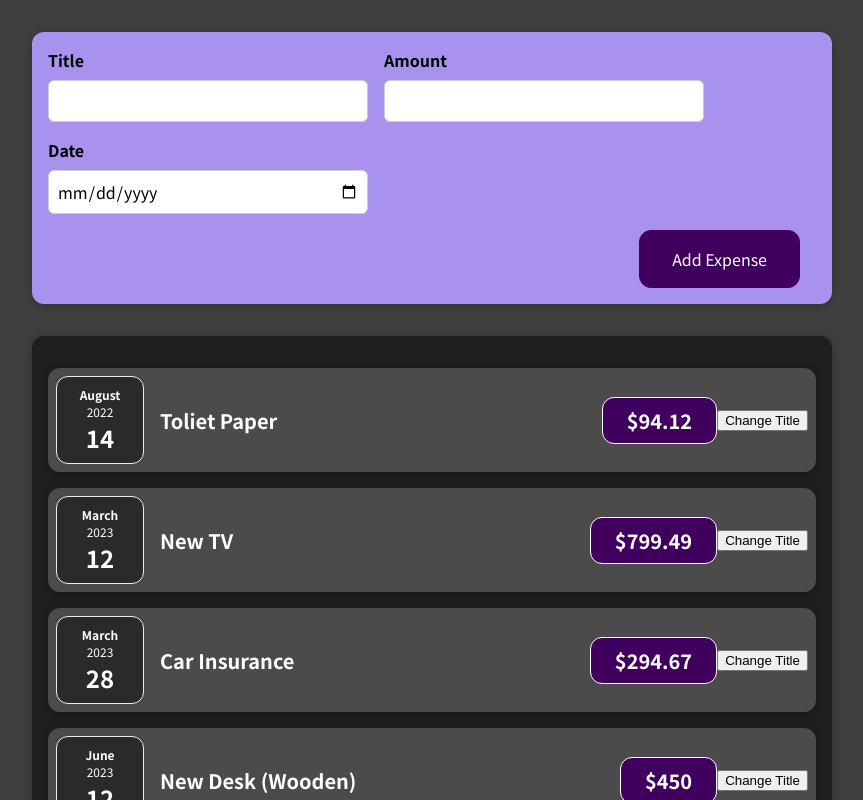
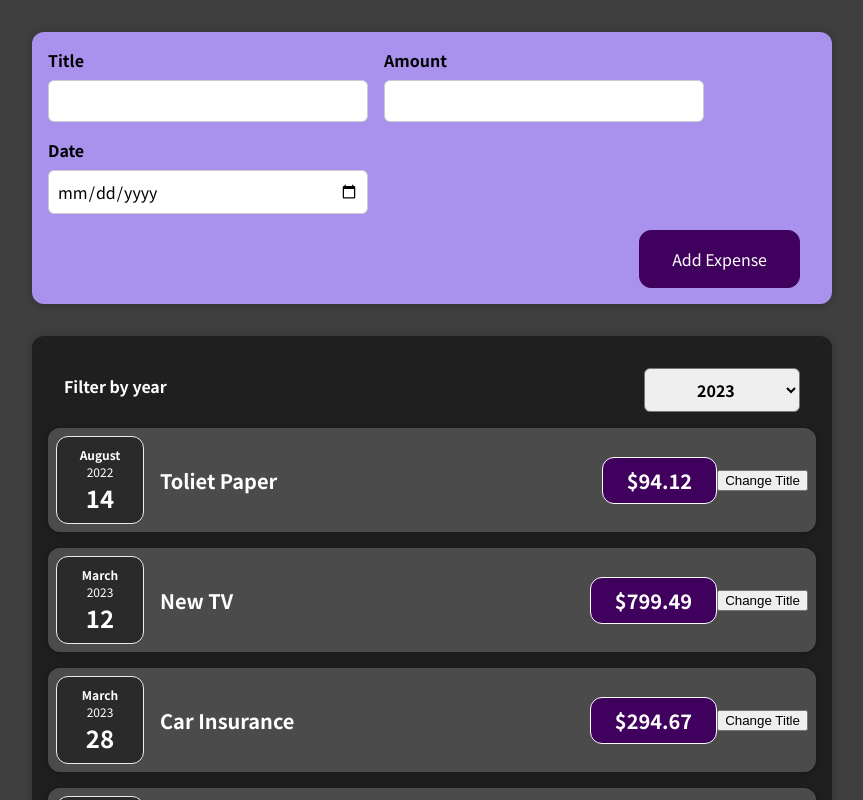
Before and after one commit to SarahKatherineFrancis/react-basic-expense-app, a React (Create React App) app: page / in a window 1280 px wide. Shown: the top 800 px of the page, without its empty margins (208-1071 px from the left). Built offline with nearby package versions, Linux system fonts and the light colour scheme.

Commit message:
Added ExpensesFilter component

```diff
--- a/src/components/Expenses/Expenses.js
+++ b/src/components/Expenses/Expenses.js
@@ -1,11 +1,23 @@
-import React from "react";
+import React, { useState } from "react";
 import "./Expenses.css";
 import ExpenseItem from "./ExpenseItem";
 import Card from "../UI/Card";
+import ExpensesFilter from "./ExpensesFilter";
 
 const Expenses = ({ expenses }) => {
+  const [filteredYear, setFilteredYear] = useState("2023");
+
+  const addFilterHandler = (selectedYear) => {
+    setFilteredYear(selectedYear);
+  };
+
   return (
+    <div>
       <Card className="expenses">
+        <ExpensesFilter
+          selectedYear={filteredYear}
+          onChangeFilter={addFilterHandler}
+        />
         <ExpenseItem
           title={expenses[0].title}
           amount={expenses[0].amount}
@@ -27,6 +39,7 @@
           date={expenses[3].date}
         />
       </Card>
+    </div>
   );
 };
 
--- /dev/null
+++ b/src/components/Expenses/ExpensesFilter.css
@@ -0,0 +1,24 @@
+.expenses-filter {
+  color: white;
+  padding: 0 1rem;
+}
+
+.expenses-filter__control {
+  display: flex;
+  width: 100%;
+  align-items: center;
+  justify-content: space-between;
+  margin: 1rem 0;
+}
+
+.expenses-filter label {
+  font-weight: bold;
+  margin-bottom: 0.5rem;
+}
+
+.expenses-filter select {
+  font: inherit;
+  padding: 0.5rem 3rem;
+  font-weight: bold;
+  border-radius: 6px;
+}
--- /dev/null
+++ b/src/components/Expenses/ExpensesFilter.js
@@ -0,0 +1,25 @@
+import React from "react";
+
+import "./ExpensesFilter.css";
+
+const ExpensesFilter = ({ onChangeFilter, filteredYear }) => {
+  const changeFilterHandler = (e) => {
+    onChangeFilter(e.target.value);
+  };
+
+  return (
+    <div className="expenses-filter">
+      <div className="expenses-filter__control">
+        <label>Filter by year</label>
+        <select value={filteredYear} onChange={changeFilterHandler}>
+          <option value="2022">2023</option>
+          <option value="2021">2022</option>
+          <option value="2020">2021</option>
+          <option value="2019">2020</option>
+        </select>
+      </div>
+    </div>
+  );
+};
+
+export default ExpensesFilter;
```
Lines whose indentation alone changed are shown as unchanged.
